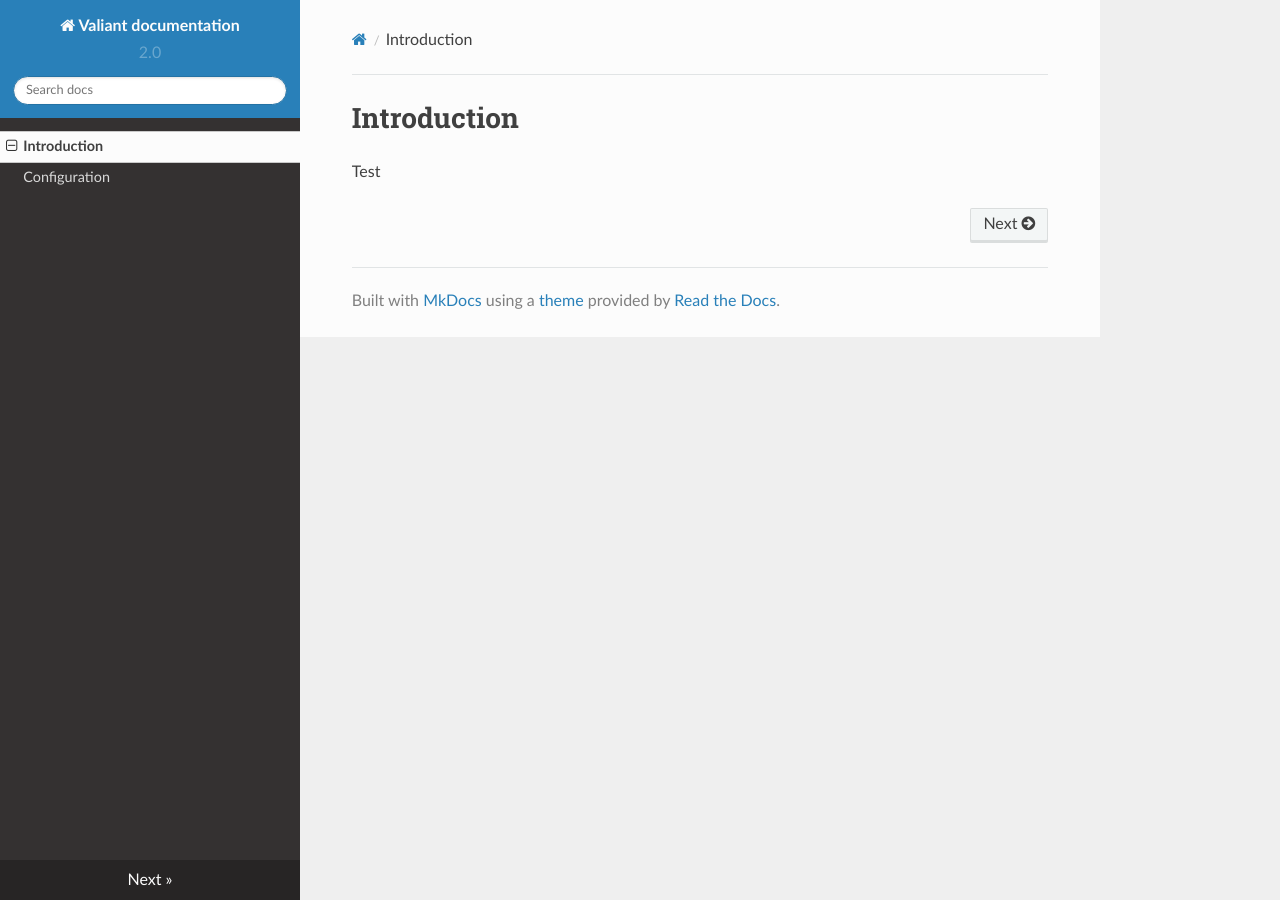
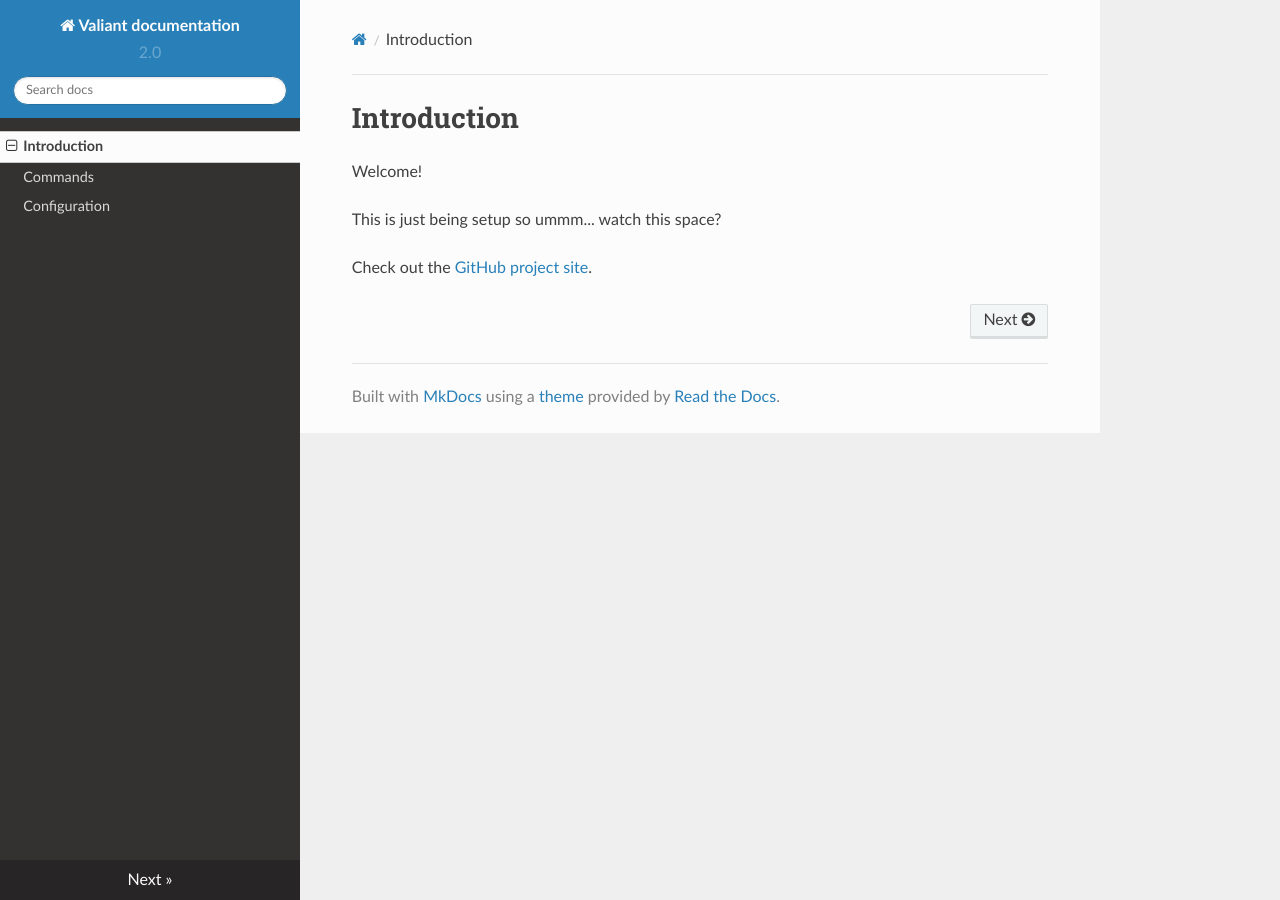
Before and after one commit to pomes/valiant, an MkDocs documentation site: the page built from docs/index.md, in a window 1280 px wide. Built offline with MkDocs 1.6.1, drawn with Linux system fonts in a browser that asks for light colours; nearby versions of some CDN libraries.

Commit message:
Preparing the site deployment - #2

```diff
--- a/docs/index.md
+++ b/docs/index.md
@@ -1,3 +1,7 @@
 # Introduction
 
-Test
+Welcome!
+
+This is just being setup so ummm... watch this space?
+
+Check out the [GitHub project site](https://github.com/pomes/valiant).
--- a/mkdocs.yml
+++ b/mkdocs.yml
@@ -9,13 +9,5 @@ extra:
 
 nav:
   - Introduction: index.md
-#  - Basic Usage: basic-usage.md
-#  - Libraries: libraries.md
-#  - Commands: cli.md
+  - Commands: cli.md
   - Configuration: configuration.md
-#  - Repositories: repositories.md
-#  - Managing environments: managing-environments.md
-#  - Dependency specification: dependency-specification.md
-#  - The pyproject.toml file: pyproject.md
-#  - Contributing: contributing.md
-#  - FAQ: faq.md
--- a/noxfile.py
+++ b/noxfile.py
@@ -187,6 +187,7 @@ def coverage(session: Session) -> None:
 @nox.session(python="3.8")
 def docs(session: Session) -> None:
     """Build the documentation with mkdocs."""
+    output_dir = "build/site"
     session.install("mkdocs~=1.1")
     session.run(
         "mkdocs",
@@ -195,5 +196,8 @@ def docs(session: Session) -> None:
         "--theme",
         "readthedocs",
         "--site-dir",
-        "build/site",
+        output_dir,
     )
+    print(
+        f"Check out the generated site: python -m http.server --directory {output_dir}"
+    )
```
Also changed, not shown: CONTRIBUTING.md (+17 -0 lines), docs/cli.md (added, +3 -0 lines), docs/configuration.md (+1 -1 lines).
